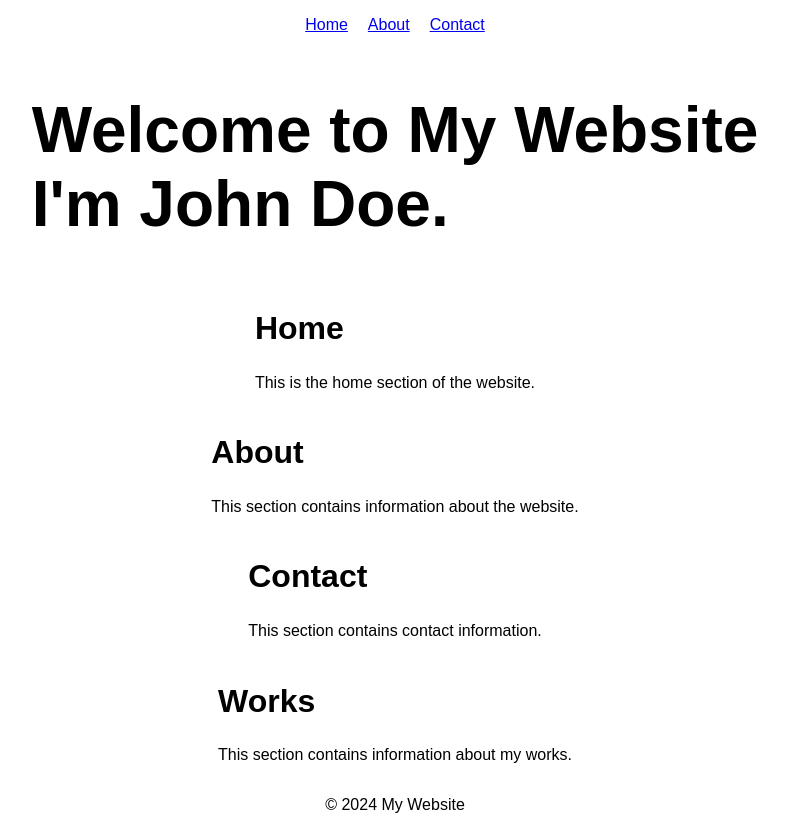
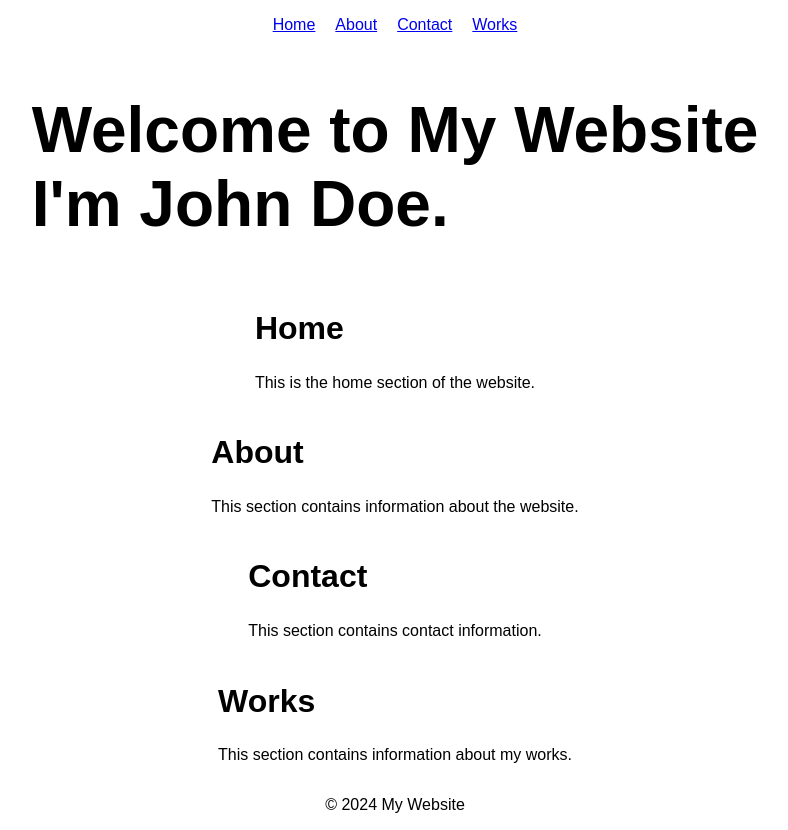
Before and after one commit to tsubasa-collab/test, a plain HTML site: page index.html in a window 1280 px wide. Shown: the whole page, without its empty margins (245-1033 px from the left). Drawn offline with Linux system fonts and the light colour scheme.

Commit message:
260604_2

```diff
--- a/index.html
+++ b/index.html
@@ -13,6 +13,7 @@
                 <li><a href="#home">Home</a></li>
                 <li><a href="#about">About</a></li>
                 <li><a href="#contact">Contact</a></li>
+                <li><a href="#works">Works</a></li>
             </ul>
         </nav>
     </header>
```
